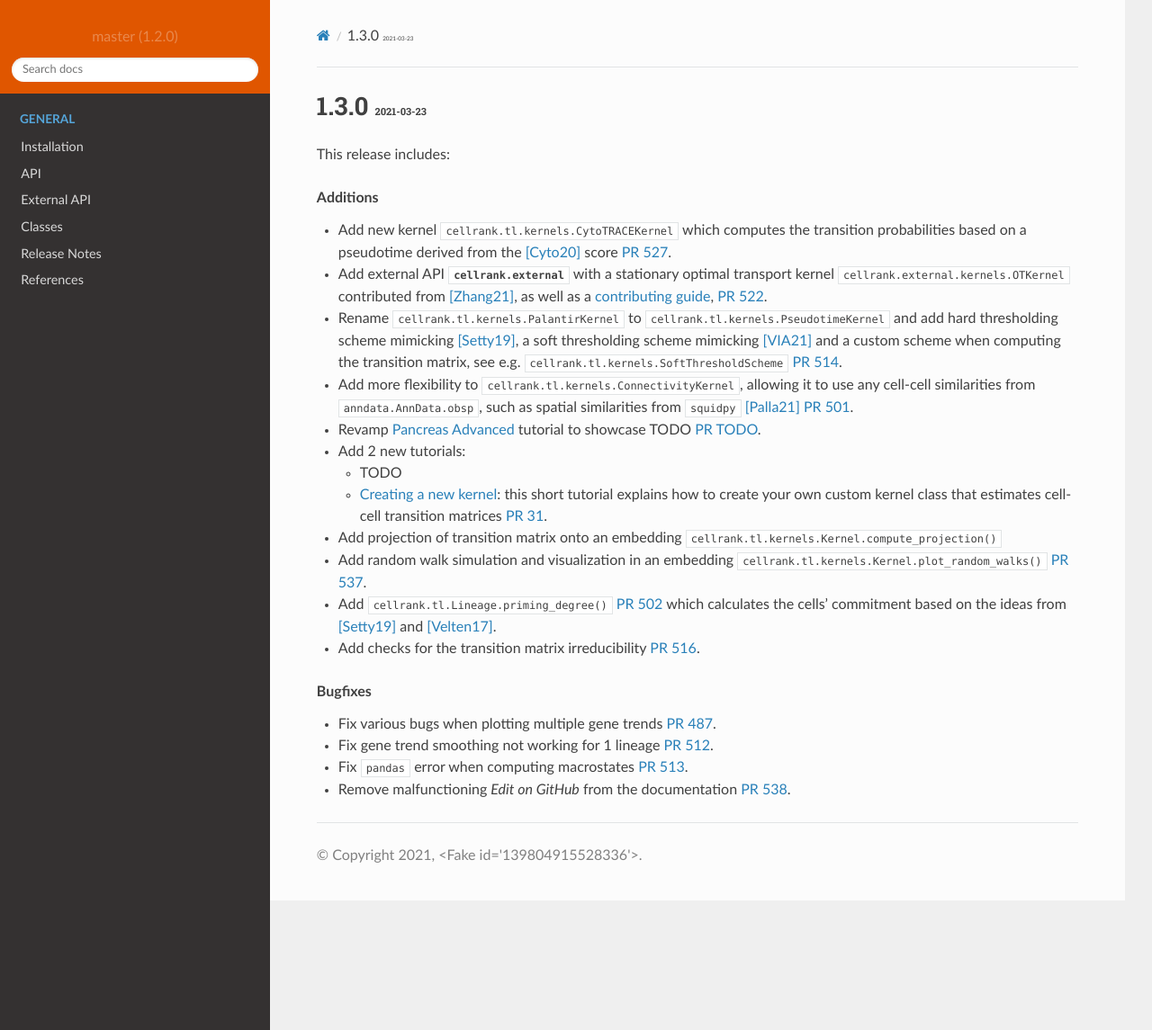
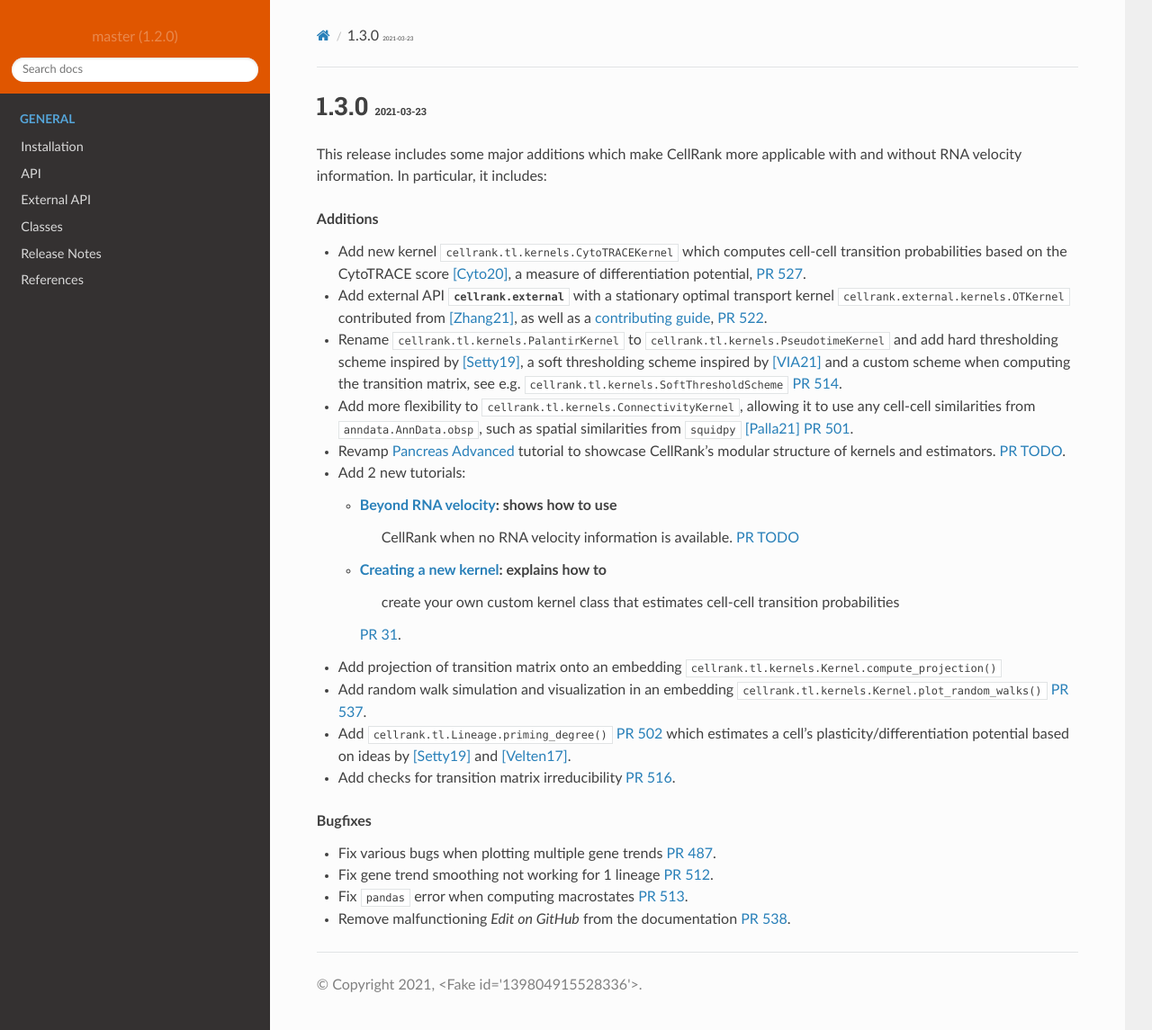
Before and after one commit to theislab/cellrank, a Sphinx documentation site: the page built from docs/source/latest_additions.rst, in a window 1280 px wide and 1145 px high. Shown: the whole window at 90% size. Built offline with Sphinx 7.4.7 and the Read the Docs theme 2.0.0, drawn with Linux system fonts in a browser that asks for light colours; pages that are not in the unit, such as notebooks, are missing from menus; the version number is read from the project's files by our own code.

Commit message:
Go over release notes

```diff
--- a/docs/source/latest_additions.rst
+++ b/docs/source/latest_additions.rst
@@ -3,38 +3,41 @@
 1.3.0 :small:`2021-03-23`
 ~~~~~~~~~~~~~~~~~~~~~~~~~
 
-This release includes:
+This release includes some major additions which make CellRank more applicable with and without RNA velocity
+information. In particular, it includes:
 
 .. rubric:: Additions
 
-- Add new kernel :class:`cellrank.tl.kernels.CytoTRACEKernel` which computes the transition probabilities based on a
-  pseudotime derived from the [Cyto20]_ score `PR 527 <https://github.com/theislab/cellrank/pull/527>`_.
+- Add new kernel :class:`cellrank.tl.kernels.CytoTRACEKernel` which computes cell-cell transition probabilities based
+  on the CytoTRACE score [Cyto20]_, a measure of differentiation potential,
+  `PR 527 <https://github.com/theislab/cellrank/pull/527>`_.
 - Add external API :mod:`cellrank.external` with a stationary optimal transport kernel
   :class:`cellrank.external.kernels.OTKernel` contributed from [Zhang21]_, as well as a
   `contributing guide <https://github.com/theislab/cellrank/blob/master/CONTRIBUTING.rst>`_,
   `PR 522 <https://github.com/theislab/cellrank/pull/522>`_.
 - Rename ``cellrank.tl.kernels.PalantirKernel`` to :class:`cellrank.tl.kernels.PseudotimeKernel` and add
-  hard thresholding scheme mimicking [Setty19]_, a soft thresholding scheme mimicking [VIA21]_ and a custom scheme
+  hard thresholding scheme inspired by [Setty19]_, a soft thresholding scheme inspired by [VIA21]_ and a custom scheme
   when computing the transition matrix, see e.g. :class:`cellrank.tl.kernels.SoftThresholdScheme`
   `PR 514 <https://github.com/theislab/cellrank/pull/514>`_.
 - Add more flexibility to :class:`cellrank.tl.kernels.ConnectivityKernel`, allowing it to use any cell-cell similarities
   from :attr:`anndata.AnnData.obsp`, such as spatial similarities from :mod:`squidpy` [Palla21]_
   `PR 501 <https://github.com/theislab/cellrank/pull/501>`_.
 - Revamp `Pancreas Advanced <https://cellrank.readthedocs.io/en/latest/pancreas_advanced.html>`_ tutorial
-  to showcase TODO `PR TODO <TODO>`_.
+  to showcase CellRank's modular structure of kernels and estimators. `PR TODO <TODO>`_.
 - Add 2 new tutorials:
 
-  - TODO
-  - `Creating a new kernel <https://cellrank.readthedocs.io/en/latest/creating_new_kernel.html>`_: this short tutorial
-    explains how to create your own custom kernel class that estimates cell-cell transition matrices
+  - `Beyond RNA velocity <https://cellrank.readthedocs.io/en/latest/beyond_rna_velocity.html>`_: shows how to use
+     CellRank when no RNA velocity information is available. `PR TODO <TODO>`_
+  - `Creating a new kernel <https://cellrank.readthedocs.io/en/latest/creating_new_kernel.html>`_: explains how to
+     create your own custom kernel class that estimates cell-cell transition probabilities
     `PR 31 <https://github.com/theislab/cellrank_notebooks/pull/31>`_.
 
 - Add projection of transition matrix onto an embedding :meth:`cellrank.tl.kernels.Kernel.compute_projection`
 - Add random walk simulation and visualization in an embedding :meth:`cellrank.tl.kernels.Kernel.plot_random_walks`
   `PR 537 <https://github.com/theislab/cellrank/pull/537>`_.
 - Add :meth:`cellrank.tl.Lineage.priming_degree` `PR 502 <https://github.com/theislab/cellrank/pull/502>`_
-  which calculates the cells' commitment based on the ideas from [Setty19]_ and [Velten17]_.
-- Add checks for the transition matrix irreducibility `PR 516 <https://github.com/theislab/cellrank/pull/516>`_.
+  which estimates a cell's plasticity/differentiation potential based on ideas by [Setty19]_ and [Velten17]_.
+- Add checks for transition matrix irreducibility `PR 516 <https://github.com/theislab/cellrank/pull/516>`_.
 
 .. rubric:: Bugfixes
 
```
